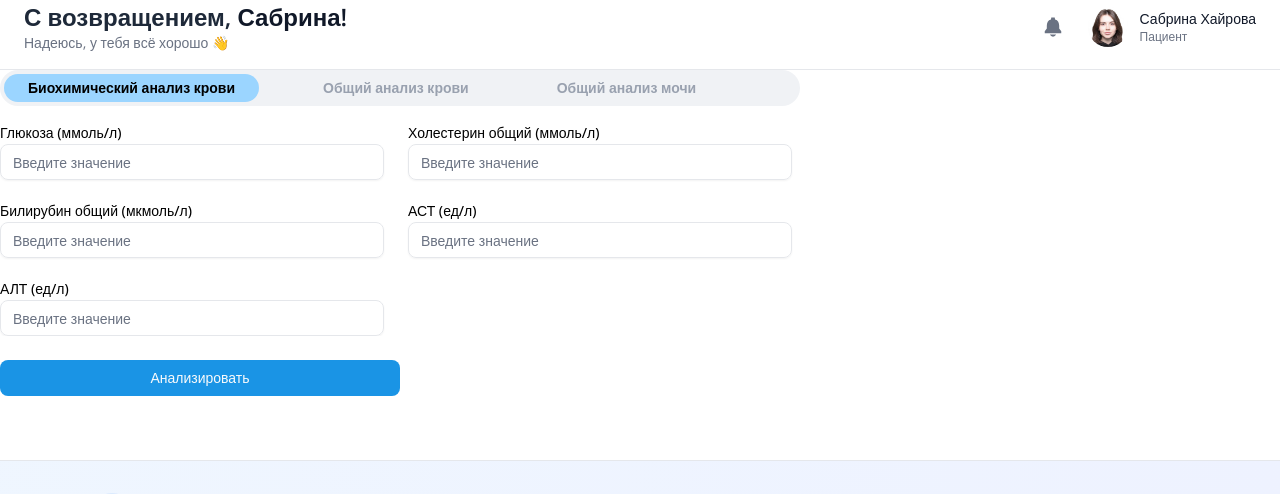
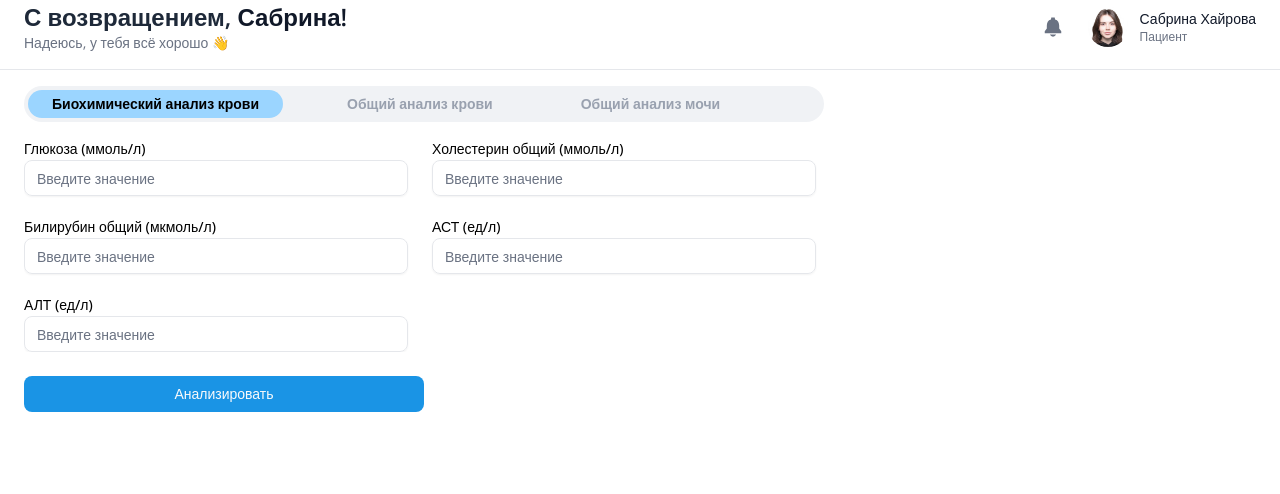
Before and after one commit to RezvanDev/ai-hackathon-samarkand-2025, a Next.js app in the folder frontend/: page /analysis in a window 1280 px wide. Shown: the part 270-764 px from the top of the page. Built offline with nearby package versions, Linux system fonts and the light colour scheme.

Commit message:
исправил ошибки слияние

```diff
--- a/frontend/app/analysis/page.tsx
+++ b/frontend/app/analysis/page.tsx
@@ -6,7 +6,7 @@ interface Props {
 
 const Analysis: React.FC<Props> = () => {
     return (
-        <div className="">
+        <div className="px-6 py-4">
 
             <ManualTest/>
 
--- a/frontend/package.json
+++ b/frontend/package.json
@@ -12,6 +12,7 @@
     "@lottiefiles/dotlottie-react": "^0.14.4",
     "@radix-ui/react-avatar": "^1.1.10",
     "@radix-ui/react-dialog": "^1.1.14",
+    "@radix-ui/react-label": "^2.1.7",
     "@radix-ui/react-separator": "^1.1.7",
     "@radix-ui/react-slot": "^1.2.3",
     "@radix-ui/react-tooltip": "^1.2.7",
@@ -19,12 +20,14 @@
     "chart": "^0.1.2",
     "class-variance-authority": "^0.7.1",
     "clsx": "^2.1.1",
+    "framer-motion": "^12.23.12",
     "lucide-react": "^0.536.0",
     "next": "15.4.5",
     "react": "19.1.0",
     "react-dom": "19.1.0",
     "react-icons": "^5.5.0",
     "recharts": "^2.15.4",
+    "swiper": "^11.2.10",
     "tailwind-merge": "^3.3.1",
     "typewriter-effect": "^2.22.0"
   },
```
Also changed, not shown: 1 other file (tests, documents, lock files or other folders).
